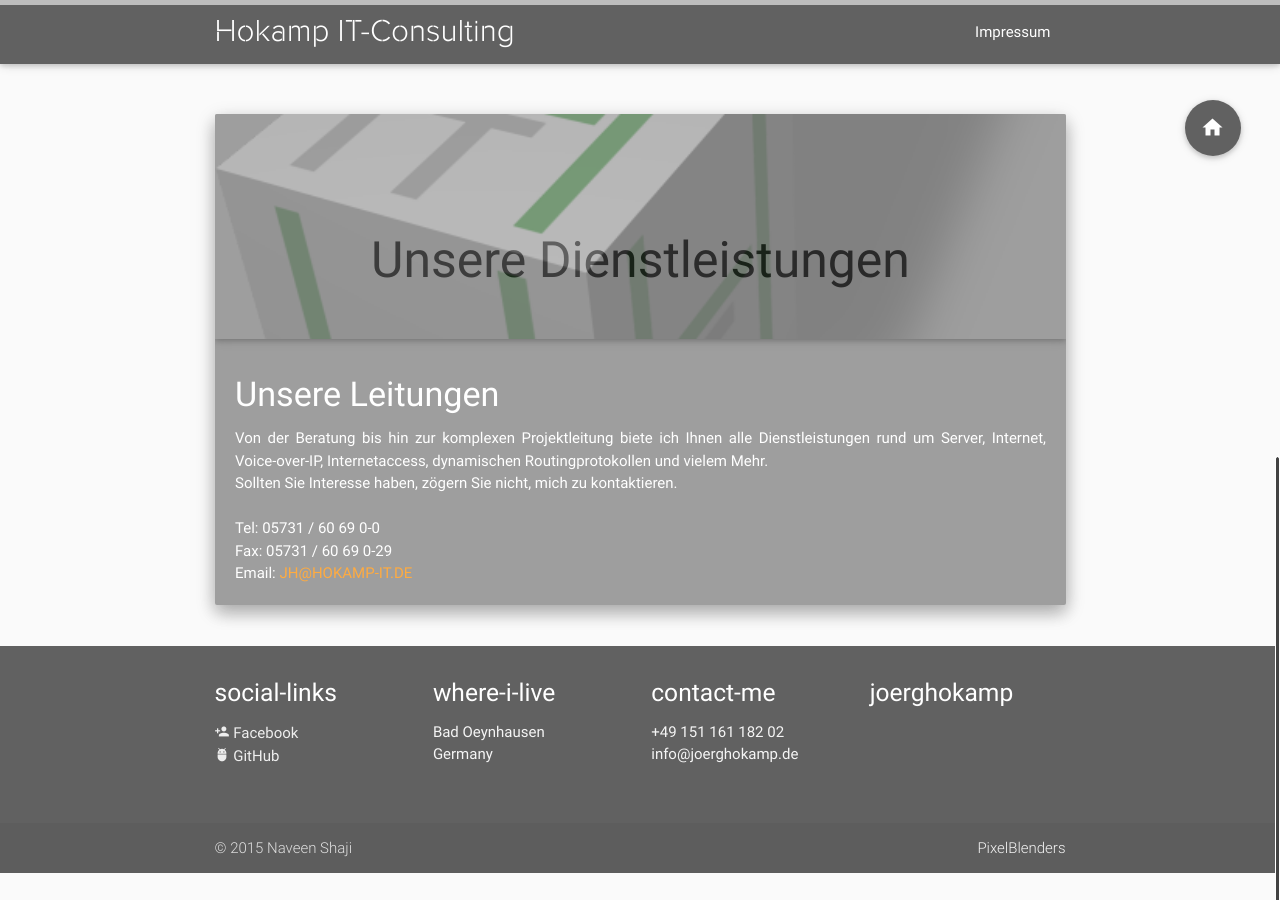
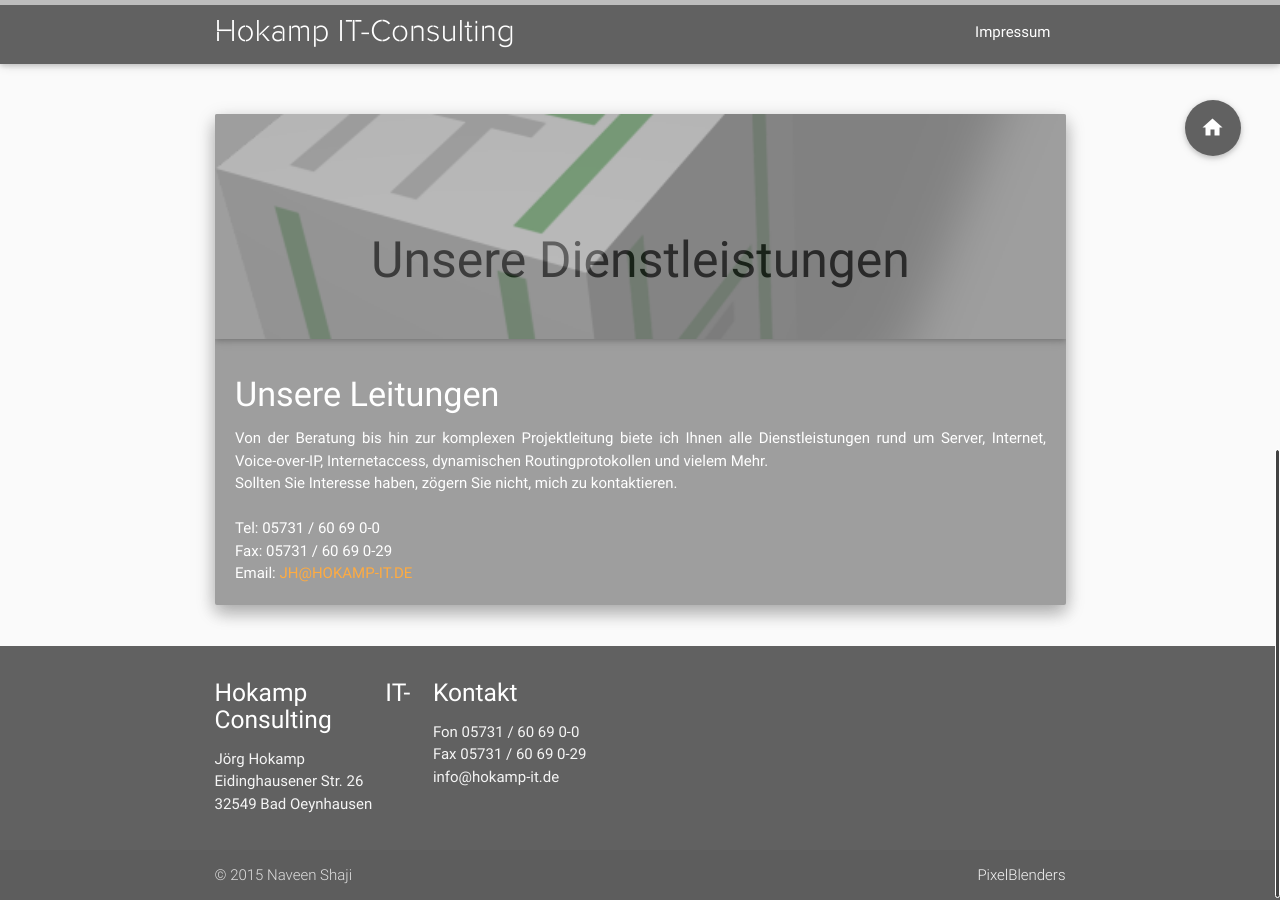
Before and after one commit to jhokamp/jhokamp.github.io, a Jekyll site: the page built from index.html, in a window 1280 px wide and 900 px high, scrolled down 904 px. Built offline with Jekyll 4.4.1, drawn with Linux system fonts in a browser that asks for light colours.

Commit message:
Update footer.html

```diff
--- a/_includes/footer.html
+++ b/_includes/footer.html
@@ -3,28 +3,18 @@
         <div class="row">
 
             <div class="col l3 m6 s12">
-                <h5 class="white-text">social-links</h5>
-                <ul>
-                    <li><a class="grey-text text-lighten-3" href="http://facebook.com/jorg.hokamp/" target="_blank"><i class="mdi-social-person-add"></i> Facebook</a>
-                    </li>
-                    <li><a class="grey-text text-lighten-3" href="http://github.com/naveenshaji/" target="_blank"><i class="mdi-notification-adb"></i> GitHub</a>
-                    </li>
-                </ul>
+            <h5 class="white-text">Hokamp IT-Consulting</h5>
+            <p class="grey-text text-lighten-4">Jörg Hokamp<br>Eidinghausener Str. 26<br>32549 Bad Oeynhausen</p>
             </div>
 
             <div class="col l3 m6 s12">
-            <h5 class="white-text">where-i-live</h5>
-            <p class="grey-text text-lighten-4">Bad Oeynhausen<br>Germany<br>&nbsp;</p>
-            </div>
-
-            <div class="col l3 m6 s12">
-                <h5 class="white-text">contact-me</h5>
-                <p class="grey-text text-lighten-4">+49 151 161 182 02<br>info@joerghokamp.de</p>
+                <h5 class="white-text">Kontakt</h5>
+                <p class="grey-text text-lighten-4">Fon 05731 / 60 69 0-0<br>Fax 05731 / 60 69 0-29<br>info@hokamp-it.de</p>
             </div>
 
 
             <div class="col l3 m6 s12">
-                <h5 class="white-text">joerghokamp</h5>
+                <h5 class="white-text"></h5>
                 <p class="grey-text text-lighten-4"></p>
             </div>
 
```
